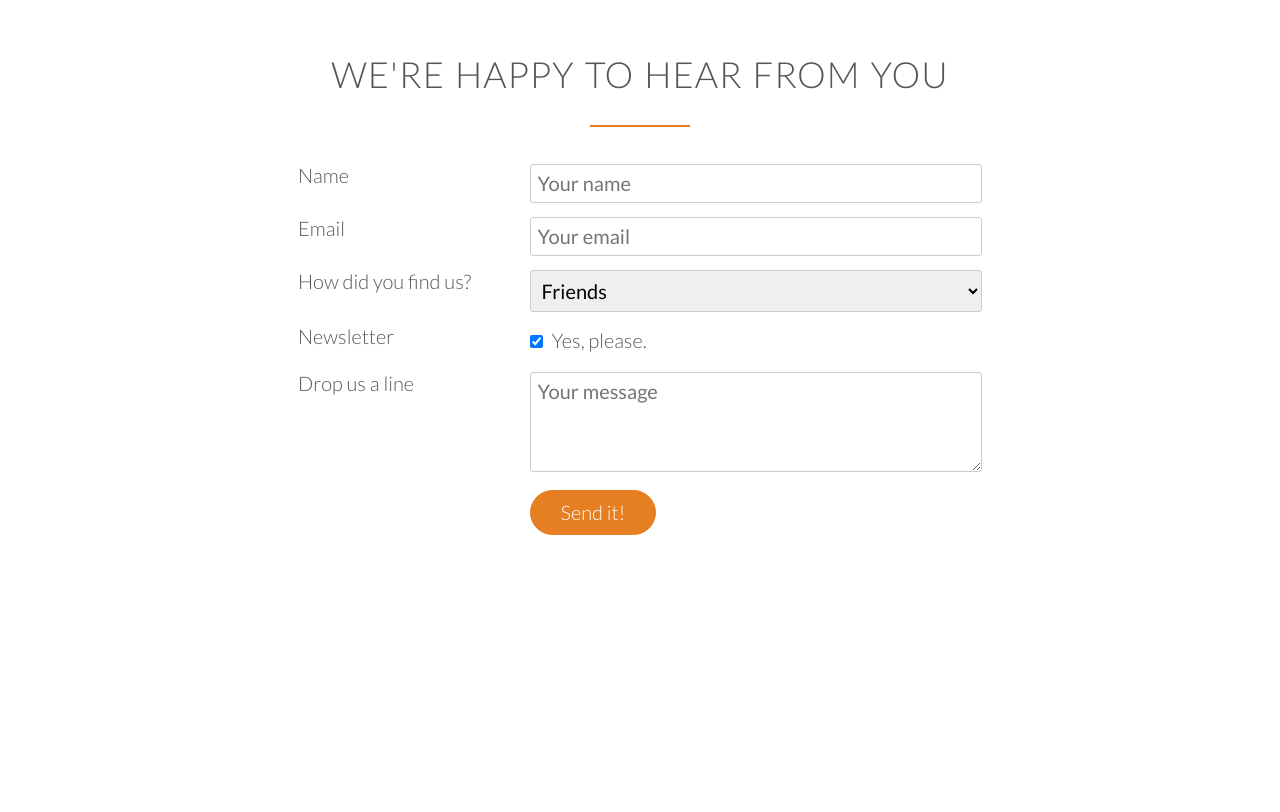
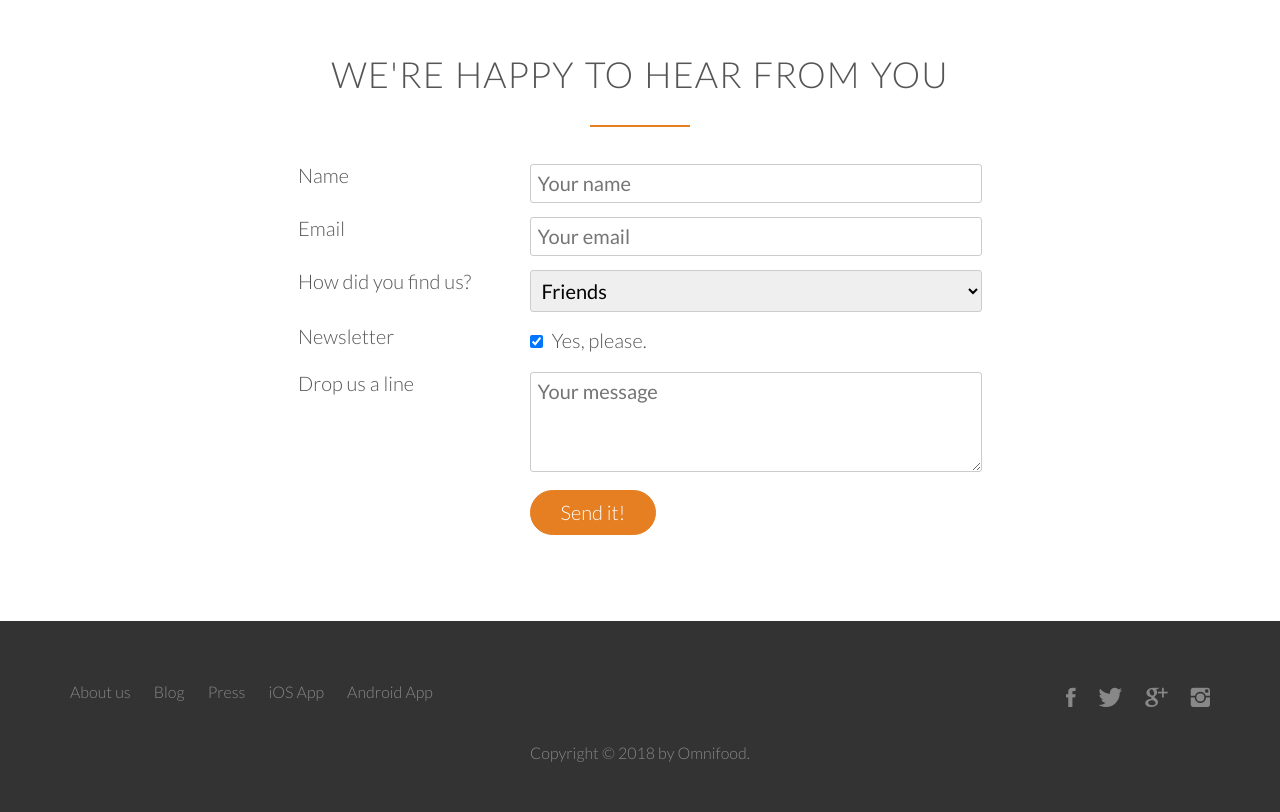
Before and after one commit to ronb1982/design-projects, a plain HTML site: page omnifood/index.html in a window 1280 px wide. Shown: the part 4648-5460 px from the top of the page. Before the commit the page ends 5269 px from the top, so only its background shows below. Drawn offline with Linux system fonts and the light colour scheme; files whose address does not match are found by name.

Commit message:
Finished omnifood design v1.0

```diff
--- a/omnifood/index.html
+++ b/omnifood/index.html
@@ -362,19 +362,29 @@
                 </form>
             </div>
         </section>
+        <footer>
+            <div class="row">
+                <div class="col span-1-of-2">
+                    <ul class="footer-nav">
+                        <li><a href="#">About us</a></li>
+                        <li><a href="#">Blog</a></li>
+                        <li><a href="#">Press</a></li>
+                        <li><a href="#">iOS App</a></li>
+                        <li><a href="#">Android App</a></li>
+                    </ul>
+                </div>
+                <div class="col span-1-of-2">
+                    <ul class="social-links">
+                        <li><a href="#"><i class="ion-social-facebook"></i></a></li>
+                        <li><a href="#"><i class="ion-social-twitter"></i></a></li>
+                        <li><a href="#"><i class="ion-social-googleplus"></i></a></li>
+                        <li><a href="#"><i class="ion-social-instagram"></i></a></li>
+                    </ul>
+                </div>
+            </div>
+            <div class="row">
+                <p>Copyright &copy; 2018 by Omnifood.</p>
+            </div>
+        </footer>
     </body>
 </html>
-
-<!--
-
-Title:
-
-Fields to include:
-Name
-Email
-How did you find us?
-Newsletter
-Drop us a line
-
-
--->
--- a/omnifood/resources/css/style.css
+++ b/omnifood/resources/css/style.css
@@ -472,3 +472,83 @@ input[type=checkbox] {
 }
 
 :focus { outline: none; }
+
+/* ---------------------------------------------------- */
+/* FOOTER */
+/* ---------------------------------------------------- */
+footer {
+    background-color: #333;
+    padding: 50px;
+    font-size: 80%;
+}
+
+.footer-nav {
+    list-style: none;
+    float: left;
+}
+
+.social-links {
+    list-style: none;
+    float: right;
+}
+
+.footer-nav li,
+.social-links li {
+    display: inline-block;
+    margin-right: 20px;
+}
+
+.social-links li:last-child {
+    margin-right: 0;
+}
+
+.footer-nav li a:link,
+.footer-nav li a:visited,
+.social-links li a:link,
+.social-links li a:visited {
+    text-decoration: none;
+    border: 0;
+    color: #888;
+    transition: color 0.2s;
+}
+
+.footer-nav li a:hover,
+.footer-nav li a:active,
+.social-links li a:hover,
+.social-links li a:active {
+    color: #ddd;
+}
+
+.social-links li a:link,
+.social-links li a:visited {
+    font-size: 160%;
+}
+
+.ion-social-facebook,
+.ion-social-twitter,
+.ion-social-googleplus,
+.ion-social-instagram {
+    transition: color 0.2s;
+}
+
+.ion-social-facebook:hover {
+    color: #3b5998;
+}
+
+.ion-social-twitter:hover {
+    color: #55acee;
+}
+
+.ion-social-googleplus:hover {
+    color: #dd4b39;
+}
+
+.ion-social-instagram:hover {
+    color: #517fa4;
+}
+
+footer p {
+    color: #888;
+    text-align: center;
+    margin-top: 20px;
+}
```
Also changed, not shown: 2 other files.
